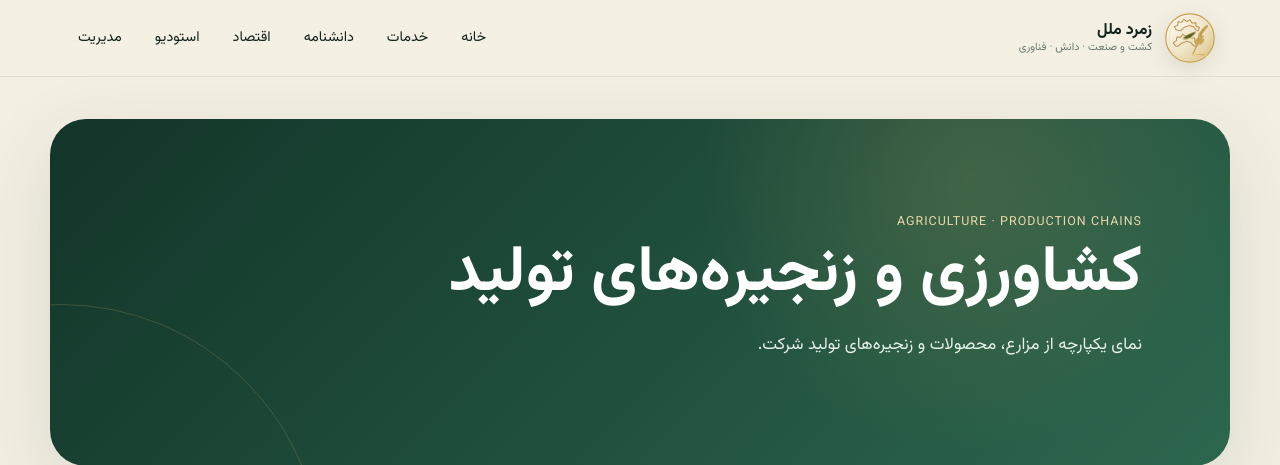
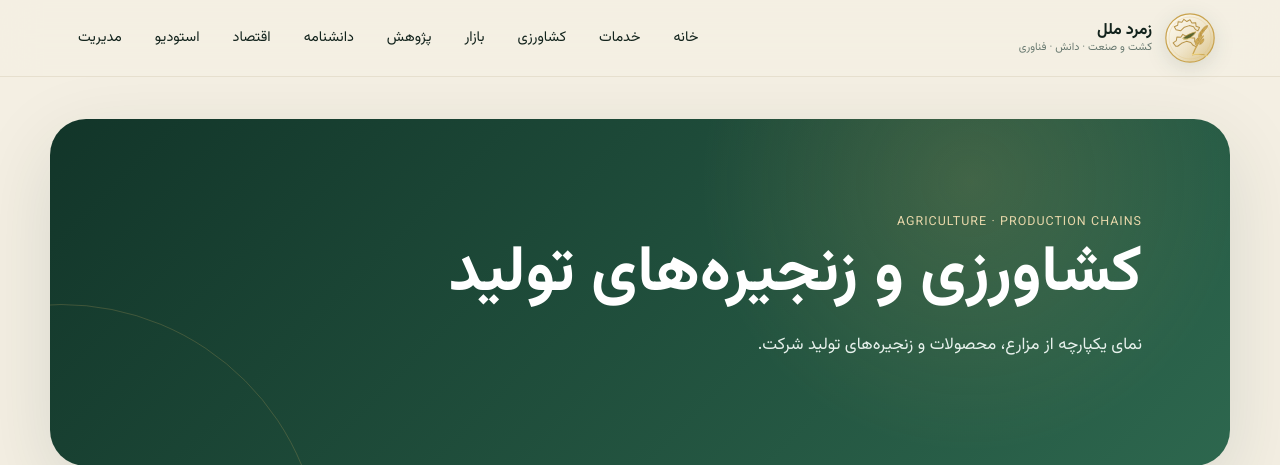
Before and after one commit to mojtabarozegar11-ship-it/zomorodmelal-codex, a Django app: page /agriculture/ in a window 1280 px wide. Shown: the top 465 px of the page. Run offline with Django 4.2, Linux system fonts and the light colour scheme; data that the repository does not hold is empty; parts of the project's set-up code (start-up, migrations or seed data) failed here and were passed over.

Commit message:
Align public navigation with live app routes

```diff
--- a/django_project/templates/base.html
+++ b/django_project/templates/base.html
@@ -10,7 +10,6 @@
   <link rel="stylesheet" href="{% static 'site/main.css' %}">
   <link rel="stylesheet" href="{% static 'site/design-tokens.css' %}">
   <link rel="stylesheet" href="{% static 'site/components.css' %}">
-  <link rel="manifest" href="{% static 'office/manifest.json' %}">
   <meta name="apple-mobile-web-app-capable" content="yes">
   <meta name="apple-mobile-web-app-status-bar-style" content="black-translucent">
   {% block page_head %}{% endblock %}
@@ -24,6 +23,9 @@
     <nav class="nav" aria-label="ناوبری اصلی">
       <a href="/">خانه</a>
       <a href="/services/">خدمات</a>
+      <a href="/agriculture/">کشاورزی</a>
+      <a href="/marketplace/">بازار</a>
+      <a href="/research/">پژوهش</a>
       <a href="/encyclopedia/">دانشنامه</a>
       <a href="/economy/">اقتصاد</a>
       <a href="/games/">استودیو</a>
```
